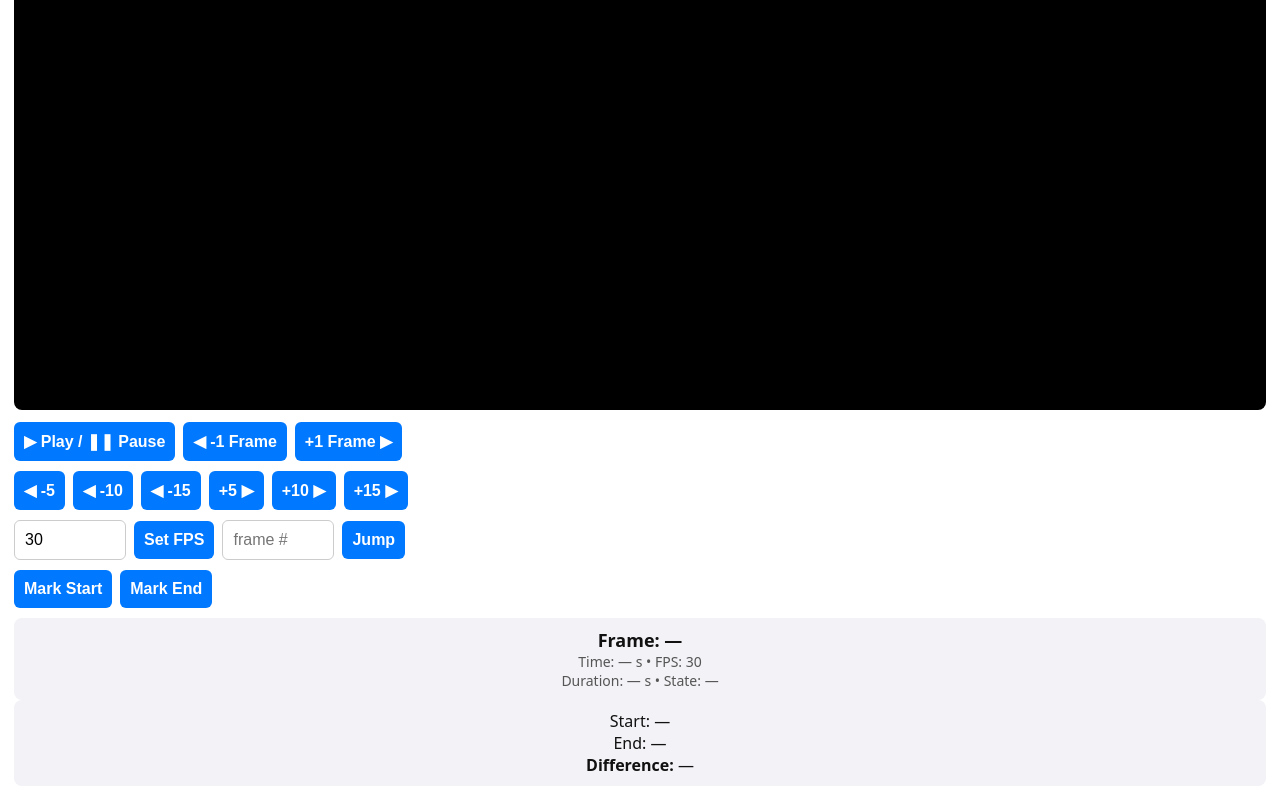
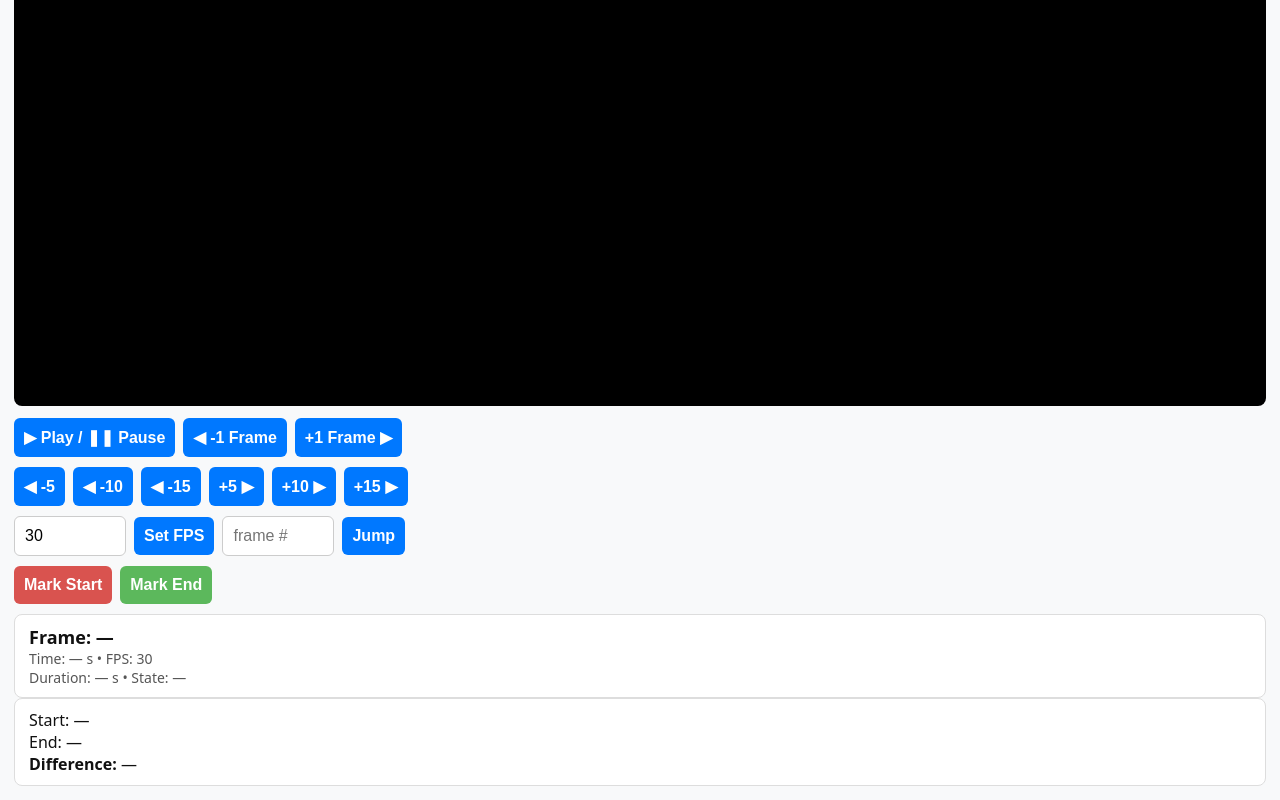
Before and after one commit to Ventrium/leveldata, a plain HTML site: page ytfbf.html in a window 1280 px wide. Shown: the part 417-1217 px from the top of the page. Drawn offline with Linux system fonts and the light colour scheme.

Commit message:
Update ytfbf.html

```diff
--- a/ytfbf.html
+++ b/ytfbf.html
@@ -5,19 +5,109 @@
 <meta name="viewport" content="width=device-width, initial-scale=1.0, maximum-scale=1.0" />
 <title>YouTube Frame-by-Frame Player</title>
 <style>
-  body { font-family: system-ui, -apple-system, "Segoe UI", Roboto, Arial; margin: 14px; color:#111; background:#fff; }
-  #player { width:100%; aspect-ratio:16/9; background:#000; border-radius:8px; margin-bottom:12px; }
-  input, button { font-size:16px; padding:10px; border-radius:6px; border:1px solid #ccc; }
-  button { background:#0078ff; color:white; border:none; font-weight:600; cursor:pointer; }
-  button:active { background:#005fcc; }
-  .row, .controls { display:flex; flex-wrap:wrap; gap:8px; align-items:center; margin-bottom:10px; }
-  .counter { background:#f2f2f7; padding:10px 14px; border-radius:8px; flex-grow:1; text-align:center; }
-  .counter .big { font-weight:700; font-size:18px; }
-  .small { font-size:14px; color:#555; }
-  input[type="number"] { width:90px; }
-  input[type="text"] { flex:1; min-width:180px; }
-  .footer { font-size:13px; color:#666; margin-top:10px; line-height:1.4; }
-  .status { margin-top:8px; font-size:14px; }
+  body {
+    font-family: system-ui, -apple-system, "Segoe UI", Roboto, Arial;
+    margin: 14px;
+    color: #111;
+    background: #f8f9fa;
+  }
+
+  h2 {
+    margin-bottom: 16px;
+  }
+
+  #player {
+    width: 100%;
+    aspect-ratio: 16/9;
+    background: #000;
+    border-radius: 8px;
+    margin-bottom: 12px;
+  }
+
+  .row, .controls {
+    display: flex;
+    flex-wrap: wrap;
+    gap: 8px;
+    align-items: center;
+    margin-bottom: 10px;
+  }
+
+  input, button {
+    font-size: 16px;
+    padding: 10px;
+    border-radius: 6px;
+    border: 1px solid #ccc;
+    outline: none;
+  }
+
+  input[type="text"], input[type="number"] {
+    /* keep sizes consistent */
+  }
+
+  button {
+    background: #0078ff;
+    color: white;
+    border: none;
+    font-weight: 600;
+    cursor: pointer;
+    transition: background-color 0.2s;
+  }
+  button:active {
+    background-color: #005fcc;
+  }
+
+  /* custom colored Mark buttons */
+  #markStartBtn {
+    background-color: #d9534f; /* red-ish */
+    border: none;
+  }
+  #markStartBtn:hover {
+    background-color: #c9302c;
+  }
+
+  #markEndBtn {
+    background-color: #5cb85c; /* green-ish */
+    border: none;
+  }
+  #markEndBtn:hover {
+    background-color: #449d44;
+  }
+
+  .counter {
+    background: #ffffff;
+    /* or lighter shade */
+    padding: 10px 14px;
+    border-radius: 8px;
+    flex-grow: 1;
+    text-align: left;
+    border: 1px solid #ddd;
+  }
+
+  .counter .big {
+    font-weight: 700;
+    font-size: 18px;
+  }
+
+  .small {
+    font-size: 14px;
+    color: #555;
+  }
+
+  .footer {
+    font-size: 13px;
+    color: #666;
+    margin-top: 10px;
+    line-height: 1.4;
+  }
+
+  input[type="number"] {
+    width: 90px;
+  }
+
+  input[type="text"] {
+    flex: 1;
+    min-width: 180px;
+  }
 </style>
 </head>
 <body>
@@ -70,7 +160,7 @@
   </div>
 
 <script>
-  // Parse YouTube video ID
+  // (same JavaScript as before—no changes needed to logic)
   function parseYouTubeId(input) {
     if (!input) return null;
     input = input.trim();
@@ -86,7 +176,6 @@
     return idMatch ? idMatch[0] : null;
   }
 
-  // Load YouTube IFrame API
   const tag = document.createElement('script');
   tag.src = "https://www.youtube.com/iframe_api";
   document.head.appendChild(tag);
@@ -172,7 +261,6 @@
     }
   }
 
-  // Button bindings
   qs("loadBtn").onclick = () => {
     const id = parseYouTubeId(qs("videoInput").value);
     if (!id) return alert("Invalid YouTube link or ID");
@@ -199,7 +287,6 @@
     setTimeout(updateDisplay, 200);
   };
 
-  // Extended frame step buttons
   qs("back5Btn").onclick = () => stepFrames(-5);
   qs("back10Btn").onclick = () => stepFrames(-10);
   qs("back15Btn").onclick = () => stepFrames(-15);
@@ -210,7 +297,6 @@
   qs("markStartBtn").onclick = markStart;
   qs("markEndBtn").onclick = markEnd;
 
-  // Update loop for time/frame counter
   setInterval(updateDisplay, 250);
 </script>
 </body>
```
